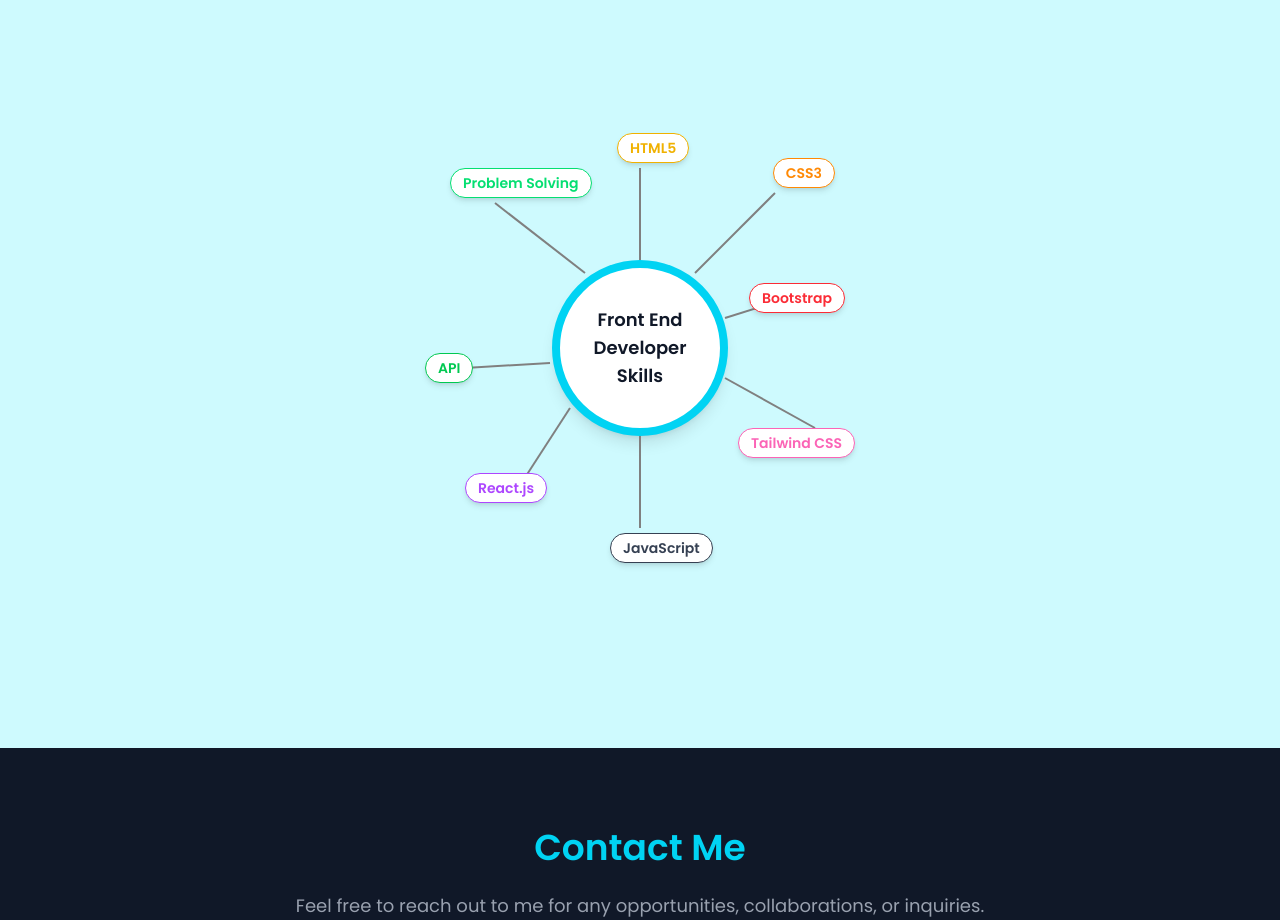
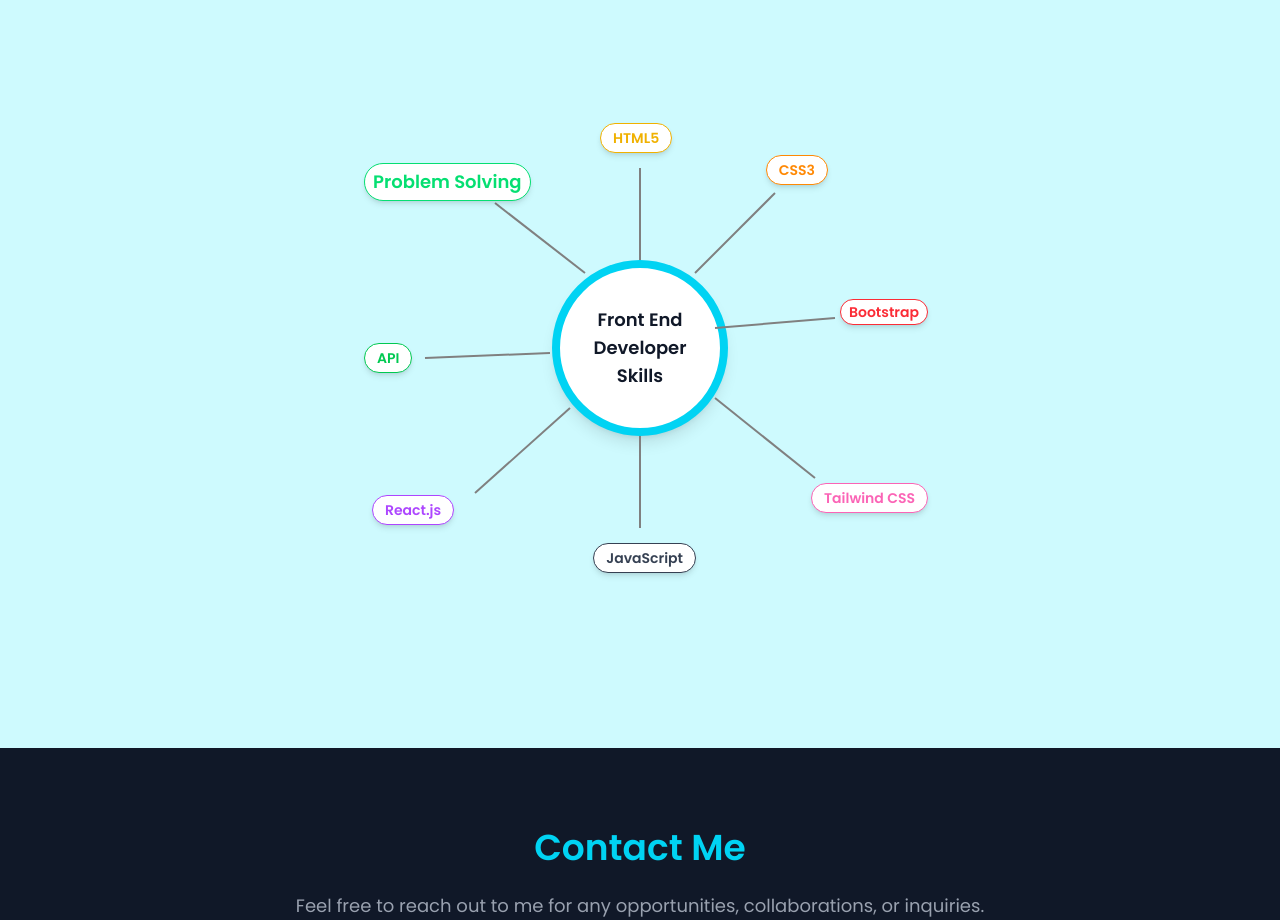
Before and after one commit to Saif-Bangash/my-portfolio, a React (Vite) app: page / in a window 1280 px wide. Shown: the part 1260-2180 px from the top of the page. Built offline with nearby package versions, Linux system fonts and the light colour scheme.

Commit message:
Updated project with latest changes

```diff
--- a/src/component/Skills.jsx
+++ b/src/component/Skills.jsx
@@ -1,10 +1,10 @@
 export default function FrontendSkills() {
   return (
     <div className="flex items-center justify-center min-h-screen bg-cyan-100" id="skills">
-      <div className="relative w-[450px] h-[450px] flex items-center justify-center">
+      <div className="relative w-full h-[450px] flex items-center justify-center max-w-xl mx-auto">
 
         {/* Center Circle */}
-        <div className="w-44 h-44 flex items-center justify-center text-center text-lg font-bold text-gray-900 border-8 border-cyan-400 rounded-full bg-white shadow-lg">
+        <div className="w-30 h-30 sm:w-44 sm:h-44 flex items-center justify-center text-center text-sm sm:text-lg font-bold text-gray-900 border-8 border-cyan-400 rounded-full bg-white shadow-lg">
           Front End <br /> Developer <br /> Skills
         </div>
 
@@ -12,44 +12,44 @@
         <svg className="absolute w-full h-full" viewBox="0 0 450 450">
           <line x1="225" y1="137" x2="225" y2="45" stroke="gray" strokeWidth="2" /> {/* HTML */}
           <line x1="280" y1="150" x2="360" y2="70" stroke="gray" strokeWidth="2" /> {/* CSS - aligned to CSS3 label */}
-          <line x1="310" y1="195" x2="390" y2="170" stroke="gray" strokeWidth="2" /> {/* Bootstrap - slightly lowered */}
-          <line x1="310" y1="255" x2="400" y2="305" stroke="gray" strokeWidth="2" />
+          <line x1="300" y1="205" x2="420" y2="195" stroke="gray" strokeWidth="2" /> {/* Bootstrap - slightly lowered */}
+          <line x1="300" y1="275" x2="400" y2="355" stroke="gray" strokeWidth="2" />
           <line x1="225" y1="313" x2="225" y2="405" stroke="gray" strokeWidth="2" />
-          <line x1="155" y1="285" x2="100" y2="370" stroke="gray" strokeWidth="2" />
-          <line x1="135" y1="240" x2="50" y2="245" stroke="gray" strokeWidth="2" />
+          <line x1="155" y1="285" x2="60" y2="370" stroke="gray" strokeWidth="2" />
+          <line x1="135" y1="230" x2="10" y2="235" stroke="gray" strokeWidth="2" />
           <line x1="170" y1="150" x2="80" y2="80" stroke="gray" strokeWidth="2" />
         </svg>
 
         {/* Skill Labels - adjusted spacing */}
         <div className="absolute w-full h-full text-sm font-semibold">
-          <div className="absolute" style={{ left: '202px', top: '10px' }}>
+          <div className="absolute left-35 top-16 sm:left-62 sm:top-0"  >
             <div className="bg-white px-3 py-1 rounded-full shadow-md border text-yellow-500">HTML5</div>
           </div>
 
           {/* CSS3 - line is now pointing more precisely to this spot */}
-          <div className="absolute" style={{ right: '30px', top: '35px' }}>
+          <div className="absolute right-2 top-22 sm:right-25 sm:top-8"  >
             <div className="bg-white px-3 py-1 rounded-full shadow-md border text-orange-400">CSS3</div>
           </div>
 
           {/* Bootstrap - moved slightly down */}
-          <div className="absolute" style={{ right: '20px', top: '160px' }}>
-            <div className="bg-white px-3 py-1 rounded-full shadow-md border text-red-500">Bootstrap</div>
+          <div className="absolute right-0 top-48 sm:right-0 sm:top-44"  >
+            <div className="bg-white px-2 py-[2px] rounded-full shadow-md border text-red-500">Bootstrap</div>
           </div>
 
-          <div className="absolute" style={{ right: '10px', bottom: '115px' }}>
+          <div className="absolute right-0 top-77 sm:right-0 sm:top-90"  >
             <div className="bg-white px-3 py-1 rounded-full shadow-md border text-pink-400">Tailwind CSS</div>
           </div>
-          <div className="absolute" style={{ left: '195px', bottom: '10px' }}>
+          <div className="absolute  right-25 bottom-16 sm:right-58 sm:top-105"  >
             <div className="bg-white px-3 py-1 rounded-full shadow-md border text-gray-700">JavaScript</div>
           </div>
-          <div className="absolute" style={{ left: '50px', bottom: '70px' }}>
+          <div className="absolute left-0 bottom-25 sm:left-5 sm:bottom-12"  >
             <div className="bg-white px-3 py-1 rounded-full shadow-md border text-purple-500">React.js</div>
           </div>
-          <div className="absolute" style={{ left: '10px', top: '230px' }}>
+          <div className="absolute left-0 bottom-52 sm:left-3 sm:top-55"  >
             <div className="bg-white px-3 py-1 rounded-full shadow-md border text-green-500">API</div>
           </div>
-          <div className="absolute" style={{ left: '35px', top: '45px' }}>
-            <div className="bg-white px-3 py-1 rounded-full shadow-md border text-green-400">Problem Solving</div>
+          <div className="absolute top-20 sm:left-3 sm:top-10"  >
+            <div className="bg-white px-2 py-1 rounded-full shadow-md border text-green-400 text-xs sm:text-lg">Problem Solving</div>
           </div>
         </div>
       </div>
```
